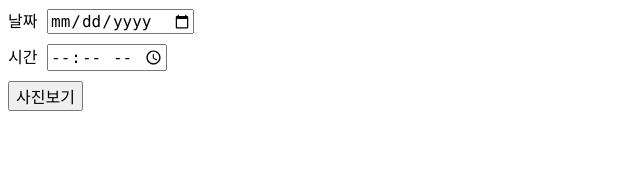
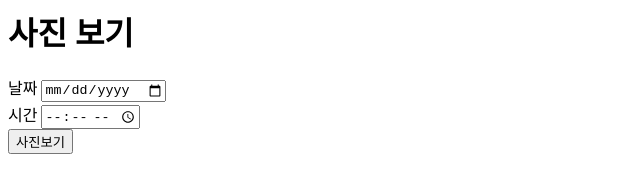
Before and after one commit to nayeonkiim/security_faceMasking, a website: page nodeDecryption/views/input.html in a window 1280 px wide. Shown: the whole page, without its empty margins (0-640 px from the left). Drawn offline with Linux system fonts and the light colour scheme.

Commit message:
form 형식 변경

```diff
--- a/nodeDecryption/routes/decrypt.js
+++ b/nodeDecryption/routes/decrypt.js
@@ -27,7 +27,6 @@ exports.dec = async (req, res) => {
                 resolve();
             });
         }).then(() => {
-            console.log("then: " + reQuery);
             let imgsrc = logic(reQuery, dateArr, timeArr);
             res.render('main', { imgsrc: imgsrc });
         });
--- a/nodeDecryption/views/input.html
+++ b/nodeDecryption/views/input.html
@@ -5,24 +5,21 @@
     <meta http-equiv="X-UA-Compatible" content="IE=edge">
     <meta name="viewport" content="width=device-width, initial-scale=1.0">
     <title>Document</title>
-    <style>
-        * {
-            font-size: 16px;
-            font-family: Consolas, sans-serif;
-        }
-
-        .inputItem {
-            margin-bottom: 10px;
-        }
-    </style>
+    <link rel="stylesheet" href="/css/ui.css">
 </head>
 
 <body>
-    <form action="/dec" method="POST">
-        날짜 <input type="date" name="date" min="yyy" max="zzz" class="inputItem"> <br />
-        시간 <input type="time" name="time" class="inputItem"><br />
-        <input type="submit" value="사진보기">
-    </form>
+    <h1>사진 보기</h1>
+    <div class="formWrap">
+        <form action="/dec" method="POST">
+            <div class="inputWrap">
+                날짜 <input type="date" id="date" name="date" min="yyy" max="zzz" class="inputItem"> <br />
+                시간 <input type="time" id="time" name="time" class="inputItem"><br />
+                <input type="submit" id="sendbtn" value="사진보기"></button>
+            </div>
+        </form>
+        <img id="imgsrc" src="">
+    </div>
 </body>
 
 </html>
```
